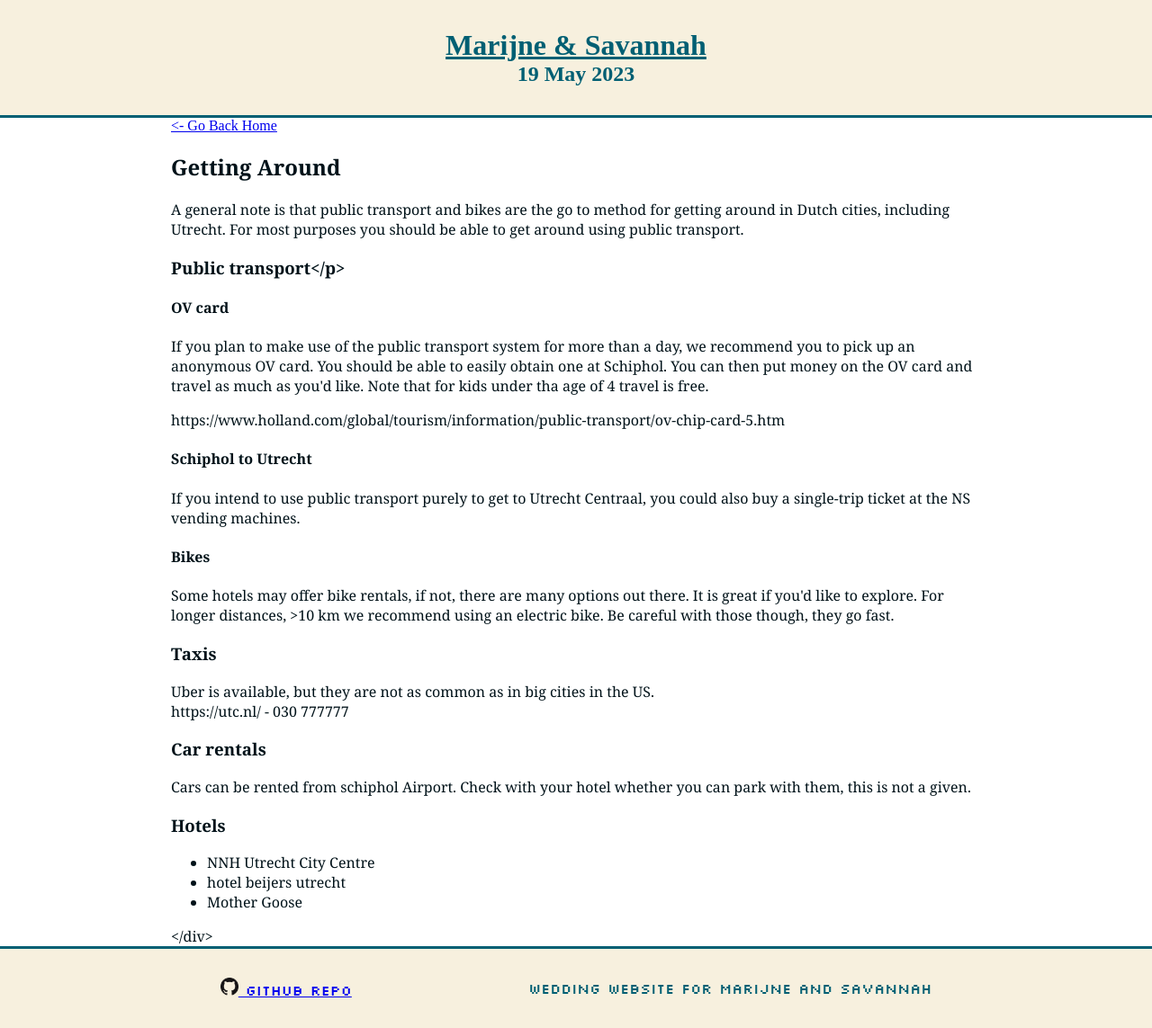
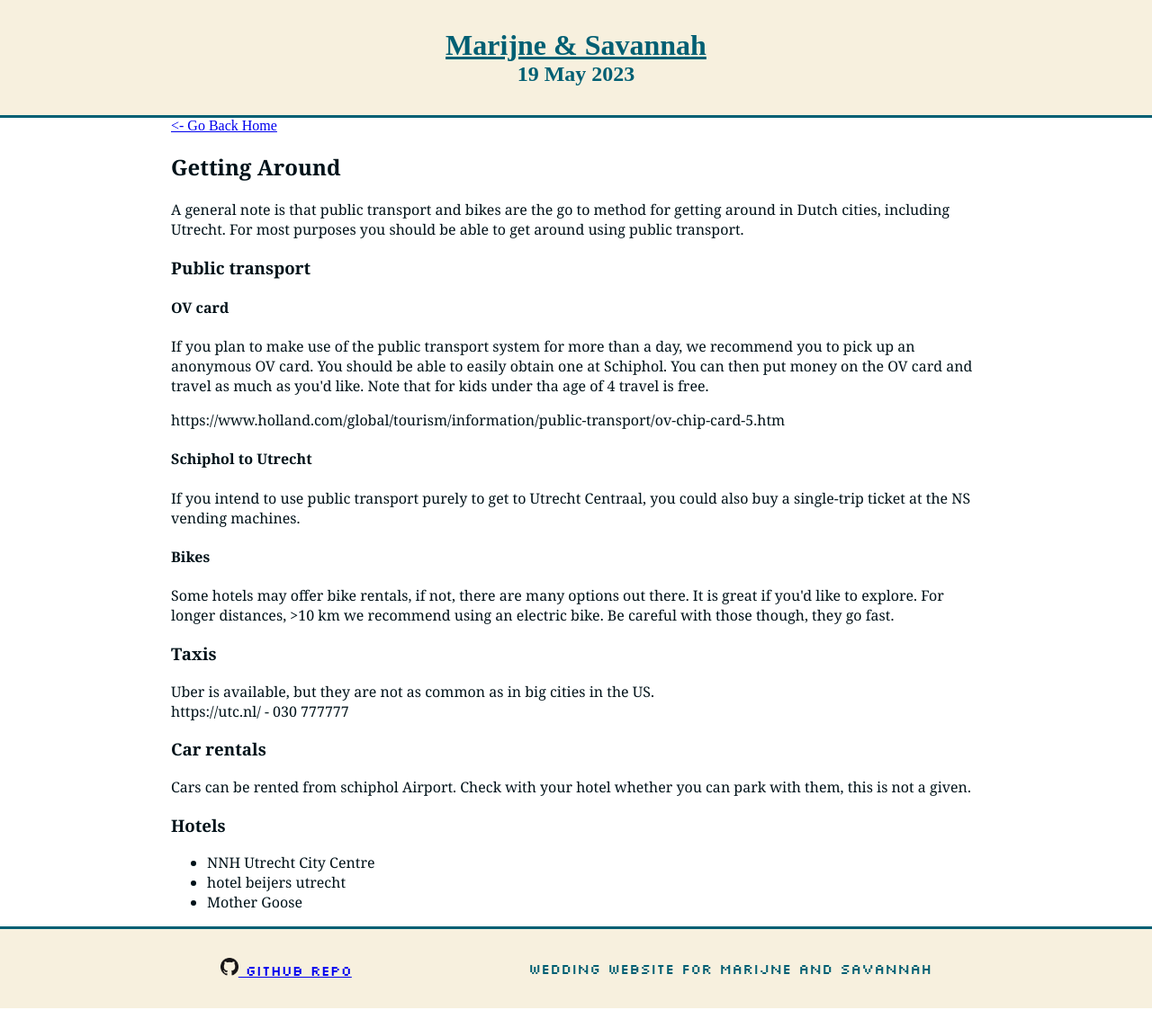
Before and after one commit to schijns-fischer-wedding/schijns-fischer-wedding.github.io, a Jekyll site: the page built from pages/getting_around.md, in a window 1280 px wide. Shown: the whole page at 90% size. Built offline with Jekyll 4.4.1, drawn with Linux system fonts in a browser that asks for light colours; some web fonts are replaced; after the commit the page ends 1121 px from its top, so only the background shows below that.

Commit message:
adding correct tag

```diff
--- a/pages/getting_around.md
+++ b/pages/getting_around.md
@@ -10,7 +10,7 @@
   For most purposes you should be able to get around using public transport.
 </p>
 
-<h3>Public transport</p>
+<h3>Public transport</h3>
 <h4>OV card</h4>
 <p>
   If you plan to make use of the public transport system for more than a day, we recommend you to pick up an anonymous OV card.
```
